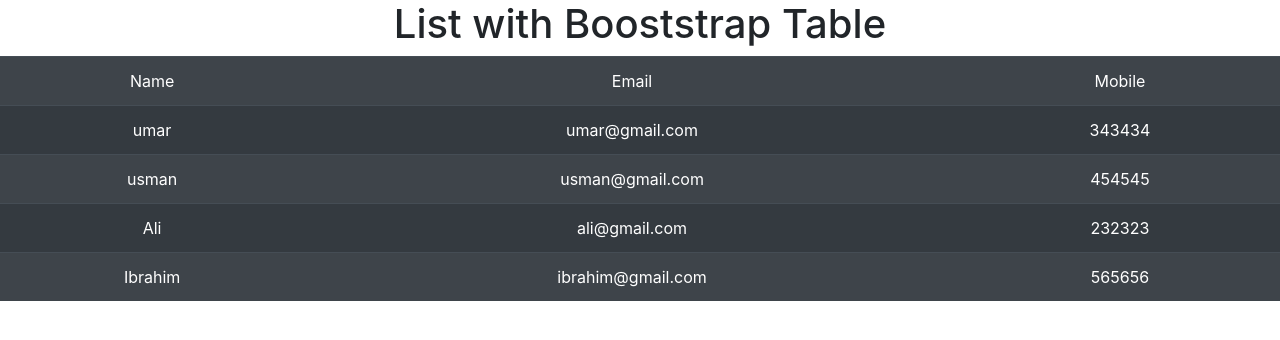
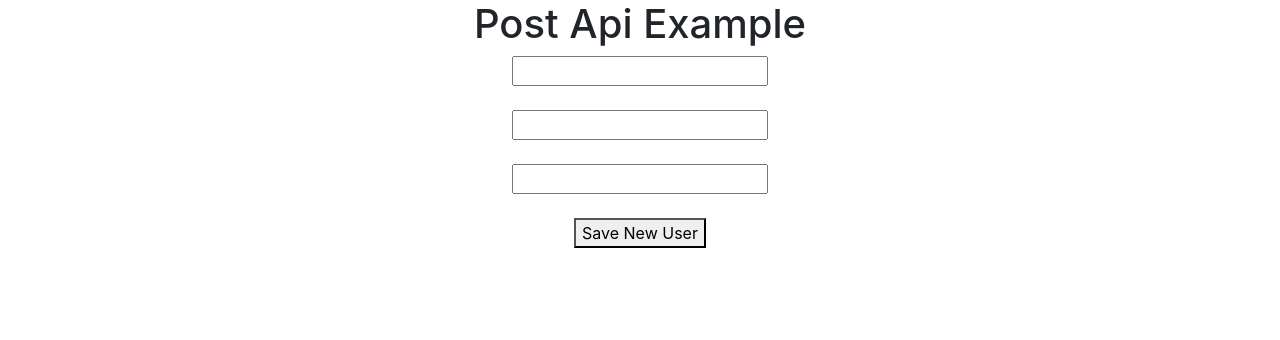
Before and after one commit to UmarSalem/React-Tutorial, a React (Create React App) app: page / in a window 1280 px wide. Shown: the top 340 px of the page. Built offline with nearby package versions, Linux system fonts and the light colour scheme.

Commit message:
Create a post Api request

```diff
--- a/src/App.js
+++ b/src/App.js
@@ -1,38 +1,37 @@
+import './App.css';
+import React,{useEffect,useState} from 'react';
+function App (){
+  const [name,setName]=useState("");
+  const [email,setEmail]=useState("");
+  const[mobile,setMobile]=useState("");
 
-import './App.css';
-import React from "react";
-import{Table} from 'react-bootstrap'
+  function saveData()
+{
+  let data={name,email,mobile}
+// console.warn(data);
+  fetch("http://localhost:4000/todo", {
+    method: "POST",
+    headers: {
+      'Accept': 'application/json',
+      'Content-Type': 'application/json',
+    },
+    body:JSON.stringify(data)
+  }).then((resp)=>{
+    // console.warn("resp",resp);;
+    resp.json().then((result)=>{
+      console.warn("result",result)
+    })
+  })
+}
 
-function App(){
-const user = [
-  {name:'umar', email:'umar@gmail.com', mobile:'343434'},
-  {name:'usman', email:'usman@gmail.com', mobile:'454545'},
-  {name:'Ali', email:'ali@gmail.com', mobile:'232323'},
-  {name:'Ibrahim', email:'ibrahim@gmail.com', mobile:'565656'},
-]
+
   return (
-    <div className="App">
-      <h1>List with Booststrap Table</h1>
-      <Table striped variant="dark">
-        <tbody>
-          <tr>
-          <td>Name</td>
-          <td>Email</td>
-          <td>Mobile</td>
-          </tr>
-          {
-            user.map((item,i)=>
-            // item.mobile==='111222'?
-            <tr key={i}>
-              <td>{item.name}</td>
-              <td>{item.email}</td>
-              <td>{item.mobile}</td>
-              </tr>
-          /* </tr>:null */
-            )
-          }
-        </tbody>
-      </Table>
+    <div className='App'>
+      <h1>Post Api Example</h1>
+      <input type='text' name="name" value={name} onChange={(e)=>{setName(e.target.value)}} /> <br/><br/>
+      <input type="text" name="email"  value={email} onChange={(e)=>{setEmail(e.target.value)}} /> <br /> <br />
+      <input type="text" name="mobile"  value={mobile} onChange={(e)=>{setMobile(e.target.value)}}/> <br /> <br />
+      <button type="button" onClick={saveData} >Save New User</button>
     </div>
   );
 }
```
